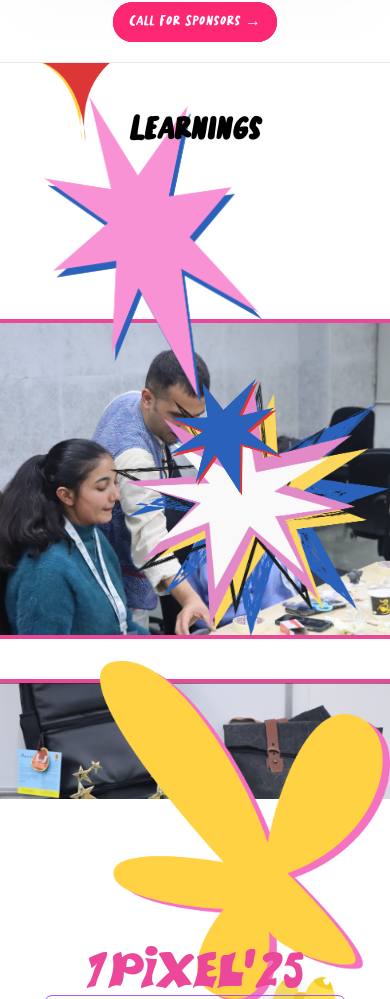
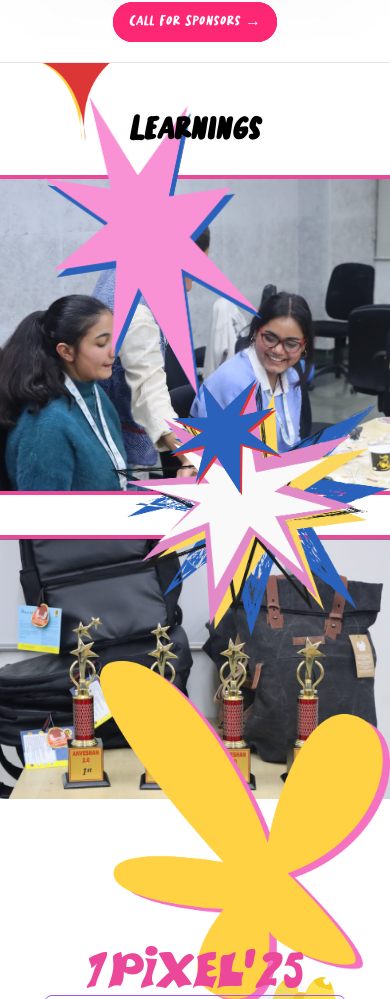
Before and after one commit to kintsugi-programmer/1Pixel2025, a Next.js app: page / in a window 390 px wide. Shown: the part 1739-2738 px from the top of the page. Built offline with nearby package versions, Linux system fonts and the light colour scheme; grey boxes are pictures that could not be loaded.

Commit message:
scroll grid

```diff
--- a/components/ParallexScroll.tsx
+++ b/components/ParallexScroll.tsx
@@ -30,16 +30,16 @@
 
   return (
     <div
-      className={cn("h-[40rem] items-start overflow-y-auto w-full", className)}
+      className={cn("h-[40rem] items-start z-50 overflow-y-auto w-full", className)}
       ref={gridRef}
     >
-      <style jsx>{`
+      {/* <style jsx>{`
     ::-webkit-scrollbar {
       display: none;
     }
-  `}</style>
+  `}</style> */}
       <div
-        className="grid grid-cols-1 md:grid-cols-2 lg:grid-cols-3 items-start  max-w-5xl mx-auto gap-10 py-40 px-10"
+        className="grid grid-cols-1 md:grid-cols-2 lg:grid-cols-3 items-start z-50 max-w-5xl mx-auto gap-10 py-4 px-10"
         ref={gridRef}
       >
         <div className="grid gap-10">
```
